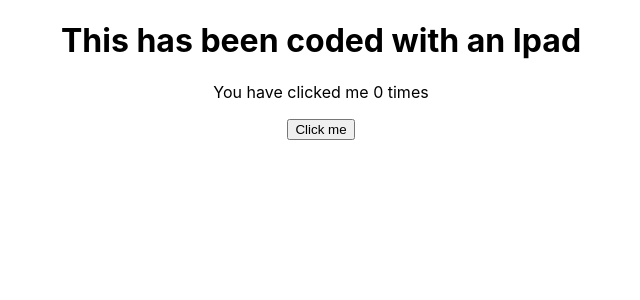
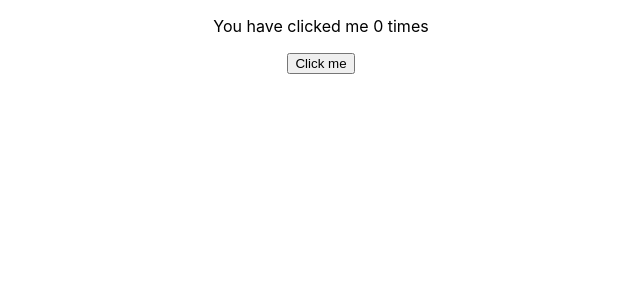
Before and after one commit to mikefdy/portfolio, a React (Create React App) app: page / in a window 1280 px wide. Shown: the top 300 px of the page, without its empty margins (319-959 px from the left). Built offline with nearby package versions, Linux system fonts and the light colour scheme.

Commit message:
just some more hook play around

```diff
--- a/src/App.js
+++ b/src/App.js
@@ -5,7 +5,7 @@ import Counterfunction from './components/reacthook.js'
 function App() {
   return (
     <div className="App">
-      <h1>This has been coded with an Ipad </h1>
+
       <Counterfunction/>
     </div>
   );
```
Also changed, not shown: src/components/reacthook.js (+5 -6 lines).
